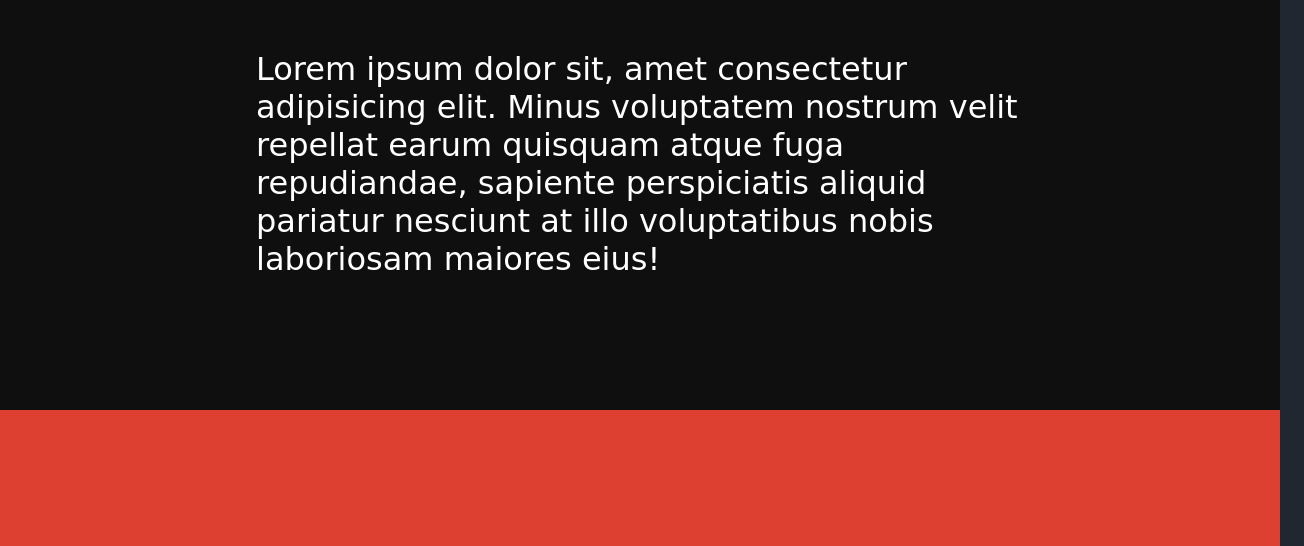
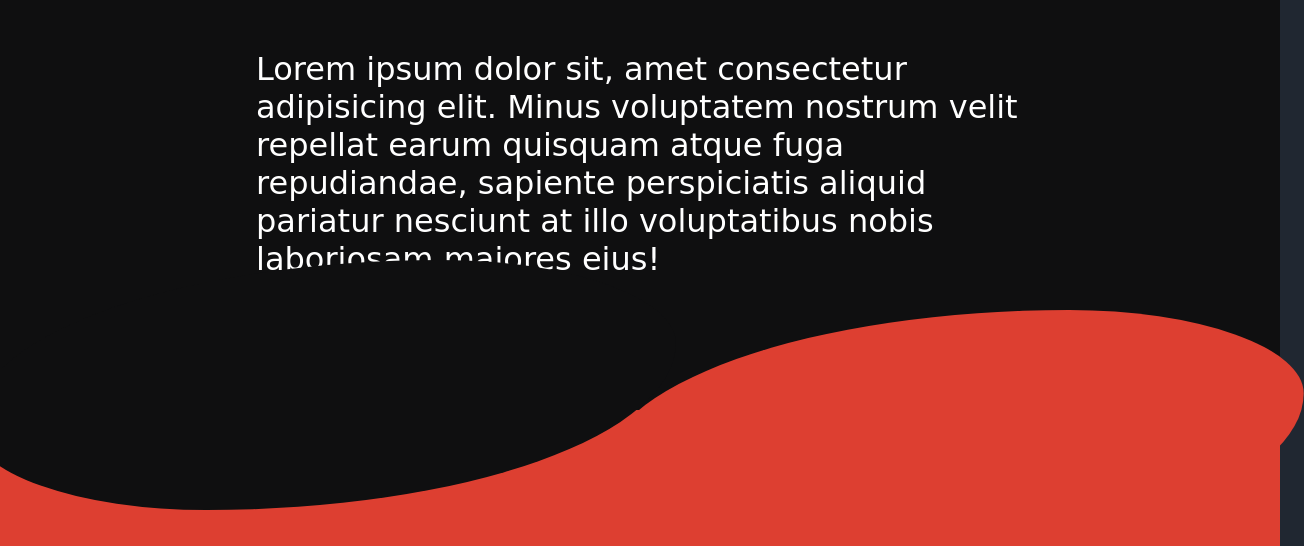
Before and after one commit to hugolacerdar/curvaceous, a website: page index.html in a window 1280 px wide. Shown: the part 218-764 px from the top of the page, 1304 px wide, since content can reach past the window. Drawn offline with Linux system fonts and the light colour scheme; a web font is replaced by a local one.

Commit message:
Add curve

```diff
--- a/index.html
+++ b/index.html
@@ -19,6 +19,7 @@
         font-size: 2rem;
         color: white;
         background: #202731;
+        overflow-x: hidden;
       }
 
       section {
@@ -42,6 +43,37 @@
       .dark {
         background: #0f0f10;
       }
+
+      .curve {
+        position: absolute;
+        height: 250px;
+        width: 100%;
+        bottom: 0;
+        text-align: center;
+      }
+
+      .curve::before {
+        content: "";
+        display: block;
+        position: absolute;
+        border-radius: 100% 50%;
+        width: 55%;
+        height: 100%;
+        transform: translate(85.18%, 60%);
+        background-color: #dd3f31;
+      }
+
+      .curve::after {
+        content: "";
+        display: block;
+        position: absolute;
+        border-radius: 100% 50%;
+        width: 55%;
+        height: 100%;
+        background-color: #0f0f10;
+        transform: translate(-4%, 40%);
+        z-index: 1;
+      }
     </style>
   </head>
   <body>
@@ -53,6 +85,7 @@
         sapiente perspiciatis aliquid pariatur nesciunt at illo voluptatibus
         nobis laboriosam maiores eius!
       </p>
+      <div class="curve"></div>
     </section>
     <section class="red">
       <h1>Nice Curves</h1>
@@ -71,7 +104,7 @@
         veritatis sed voluptate?
       </p>
     </section>
-    <section class="dark">
+    <section class="bubble">
       <h1>Nice Curves</h1>
       <p>
         Praesentium sed tempora error totam voluptatum repellendus consequatur
@@ -80,7 +113,7 @@
         magni autem blanditiis optio?
       </p>
     </section>
-    <section class="pink">
+    <section class="dark">
       <h1>Nice Curves</h1>
       <p>
         Eos aut nih1l, odio quam vel, nesciunt id, dignissimos tempore et
@@ -88,7 +121,7 @@
         odio nemo officiis eos obcaecati laborum recusandae vero qui.
       </p>
     </section>
-    <section>
+    <section class="blue">
       <h1>Nice Curves</h1>
       <p>
         Soluta quae cupiditate natus facere fugit eaque placeat, ratione fugiat
```
